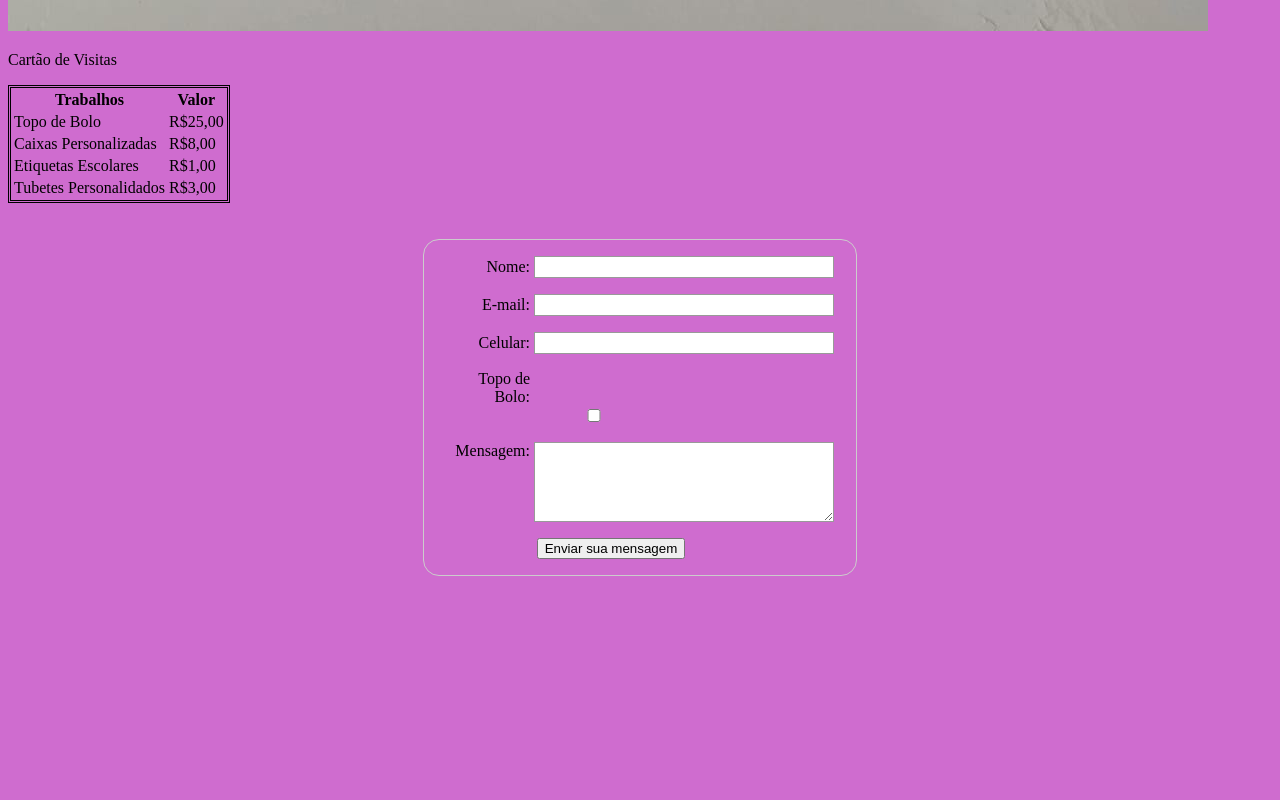
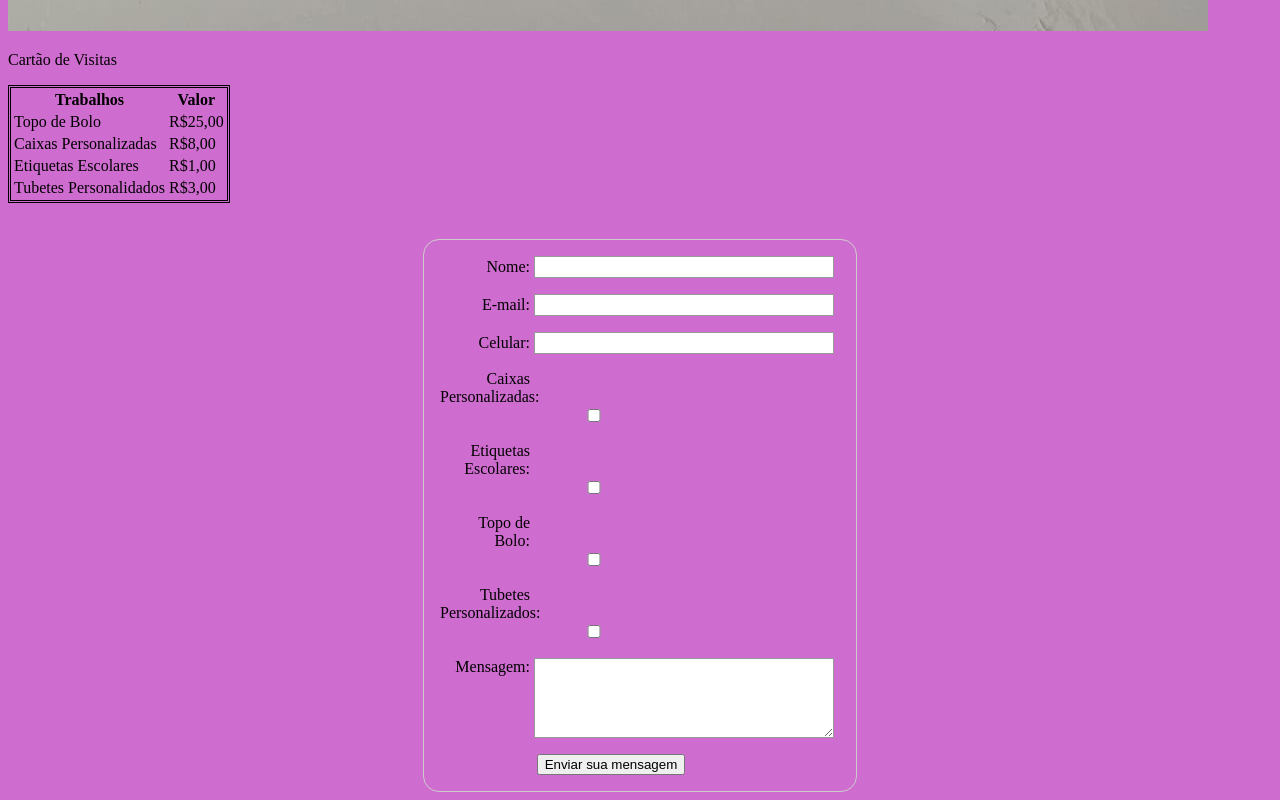
Before and after one commit to BenetelliJr/tonton, a plain HTML site: page index.html in a window 1280 px wide. Shown: the part 8218-9018 px from the top of the page. Before the commit the page ends 8802 px from the top, so only its background shows below. Drawn offline with Linux system fonts and the light colour scheme.

Commit message:
Parei aqui... como diminui essas imagens?

```diff
--- a/index.html
+++ b/index.html
@@ -68,15 +68,27 @@
         </div>
         <div>
             <label for="celular">Celular:</label>
-            <input type="number" id="celular" />
+            <input type="tel" id="celular" name="celular"/>
+        </div>
+        <div>
+            <label for="caixasPersonalizadas">Caixas Personalizadas:</label>
+            <input type="checkbox" id="caixasPersonalizadas" name="caixasPersonalizadas" />
+        </div>
+        <div>
+            <label for="etiquetasEscolares">Etiquetas Escolares:</label>
+            <input type="checkbox" id="etiquetasEscolares" name="etiquetasEscolares"/>
         </div>
         <div>
             <label for="topodeBolo">Topo de Bolo:</label>
-            <input type="checkbox" id="topodeBolo" />
+            <input type="checkbox" id="topodeBolo" name="topodeBolo"/>
+        </div>
+        <div>
+            <label for="tubetes">Tubetes Personalizados:</label>
+            <input type="checkbox" id="tubetes" name="tubetes"/>
         </div>
         <div>
             <label for="msg">Mensagem:</label>
-            <textarea id="msg"></textarea>
+            <textarea id="msg" name="msg"></textarea>
         </div>
         <div class="button">
             <button>Enviar sua mensagem</button>
```
Also changed, not shown: scritpt.js (+11 -0 lines).
